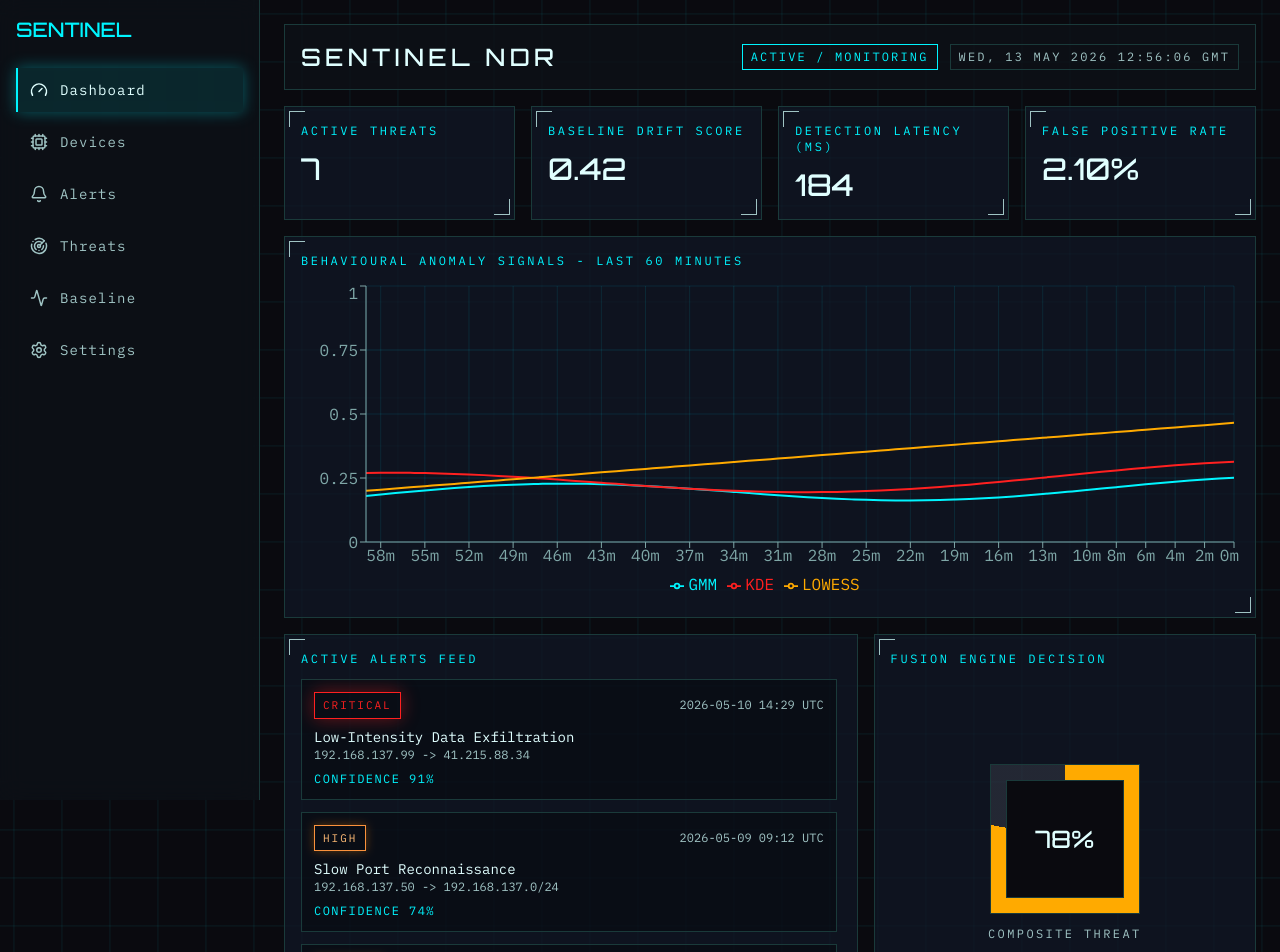
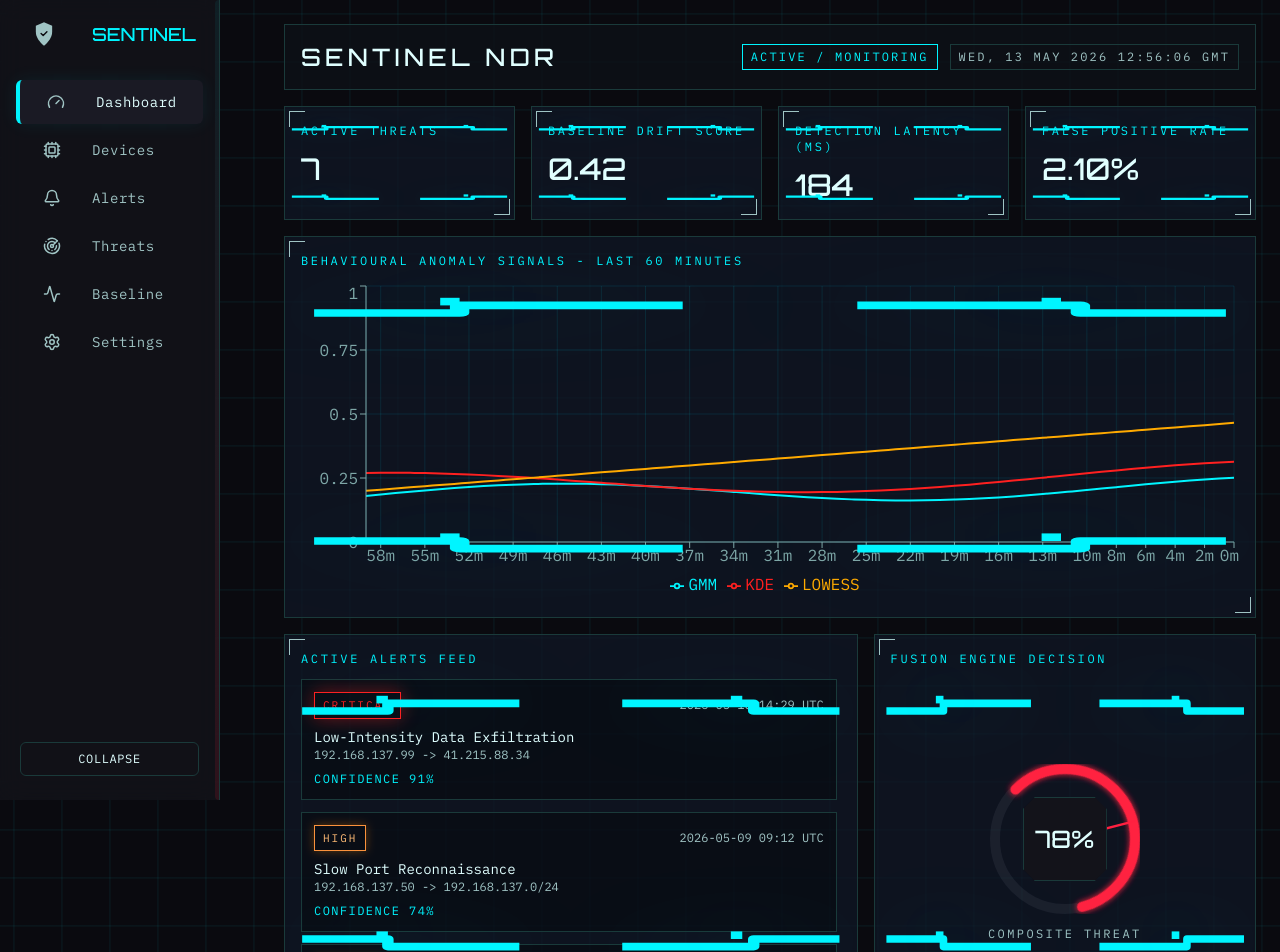
Before and after one commit to Testimony-Chimberengwa/sentinel-ndr, a React (Vite) app in the folder frontend/: page /dashboard in a window 1280 px wide. Shown: the top 952 px of the page. Built offline with nearby package versions, Linux system fonts and the light colour scheme.

Commit message:
feat(gx): integrate Opera GX-inspired styles, circuit traces, octagon gauge, and sidebar icon

```diff
--- a/frontend/src/components/layout/Sidebar.jsx
+++ b/frontend/src/components/layout/Sidebar.jsx
@@ -1,5 +1,6 @@
 import { Activity, Bell, Cpu, Gauge, Radar, Settings } from 'lucide-react'
 import { NavLink } from 'react-router-dom'
+import { useState } from 'react'
 
 const nav = [
   { to: '/dashboard', label: 'Dashboard', icon: Gauge },
@@ -11,27 +12,56 @@ const nav = [
 ]
 
 export default function Sidebar() {
+  const [expanded, setExpanded] = useState(false)
+
   return (
-    <aside className="sticky top-0 h-screen border-r border-tron-border bg-tron-dark/80 p-4 backdrop-blur-md">
-      <p className="mb-6 font-display text-xl text-tron-cyan">SENTINEL</p>
-      <nav className="space-y-2">
+    <aside
+      onMouseEnter={() => setExpanded(true)}
+      onMouseLeave={() => setExpanded(false)}
+      className={`sticky top-0 h-screen sx-sidebar ${expanded ? 'expanded' : ''} border-r border-tron-border bg-gx-panel/80 p-2 backdrop-blur-md flex flex-col items-stretch`}
+    >
+      <div className="flex items-center gap-3 px-2 py-3">
+        <div className="icon-only" aria-hidden>
+          <svg width="28" height="28" viewBox="0 0 24 24" fill="none" xmlns="http://www.w3.org/2000/svg">
+            <path d="M12 2l7 3v5c0 5-3.5 9-7 12-3.5-3-7-7-7-12V5l7-3z" fill="currentColor" />
+            <path d="M9.5 11.5l1.8 1.8 3.2-3.2" stroke="#0a0a0f" strokeWidth="1.2" strokeLinecap="round" strokeLinejoin="round" />
+          </svg>
+        </div>
+        <div className="ml-2 nav-label font-display text-lg text-tron-cyan">SENTINEL</div>
+      </div>
+
+      <nav className="mt-4 flex-1">
         {nav.map(({ to, label, icon: Icon }) => (
           <NavLink
             key={to}
             to={to}
             className={({ isActive }) =>
-              `flex items-center gap-3 border-l-2 px-3 py-3 text-sm tracking-[0.08em] ${
+              `group flex items-center gap-3 px-2 py-3 rounded-md my-1 mx-2 transition-colors ${
                 isActive
-                  ? 'border-tron-cyan bg-tron-cyan/10 text-tron-text-bright shadow-glow-cyan'
-                  : 'border-transparent text-tron-text hover:bg-tron-panel/70 hover:text-tron-cyan'
+                  ? 'bg-gx-charcoal text-tron-text-bright shadow-[0_0_18px_rgba(0,245,255,0.08)] border-l-4 border-gx-trace'
+                  : 'text-tron-text hover:bg-tron-panel/60 hover:text-tron-cyan'
               }`
             }
           >
-            <Icon size={18} />
-            {label}
+            <div className="icon-only text-tron-text group-[.active]:text-tron-cyan">
+              <Icon size={18} className={""} />
+            </div>
+            <div className="nav-label text-sm tracking-[0.04em]">{label}</div>
           </NavLink>
         ))}
       </nav>
+
+      <div className="px-3 py-4">
+        <button
+          onClick={() => setExpanded((s) => !s)}
+          className="w-full text-xs uppercase tracking-wider text-tron-text-bright bg-transparent border border-tron-border px-3 py-2 rounded-md"
+        >
+          {expanded ? 'Collapse' : 'Expand'}
+        </button>
+      </div>
+
+      {/* right-edge chrome gradient */}
+      <div aria-hidden className="absolute right-0 top-0 h-full w-[4px] rounded-l-md" style={{ background: 'linear-gradient(180deg,#00f5ff10,#ff204020)' }} />
     </aside>
   )
 }
--- a/frontend/src/components/ui/HUDCard.jsx
+++ b/frontend/src/components/ui/HUDCard.jsx
@@ -1,8 +1,25 @@
 export default function HUDCard({ title, children, className = '' }) {
   return (
-    <section className={`hud-card border border-tron-border bg-tron-panel/70 p-4 ${className}`}>
+    <section className={`hud-card border border-tron-border bg-tron-panel/70 p-4 relative ${className}`}>
       {title ? <header className="mb-3 text-xs uppercase tracking-[0.22em] text-tron-cyan">{title}</header> : null}
       {children}
+
+      {/* Circuit traces overlay (simple right-angle traces from corners) */}
+      <div className="circuit-trace" aria-hidden>
+        <svg viewBox="0 0 100 100" preserveAspectRatio="none">
+          <path className="circuit-path" d="M4 20 H18 V18 H40" />
+          <rect className="circuit-node" x="16" y="16" width="2" height="2" />
+
+          <path className="circuit-path" d="M96 80 H82 V82 H60" />
+          <rect className="circuit-node" x="78" y="78" width="2" height="2" />
+
+          <path className="circuit-path" d="M4 80 H18 V82 H40" />
+          <rect className="circuit-node" x="16" y="78" width="2" height="2" />
+
+          <path className="circuit-path" d="M96 20 H82 V18 H60" />
+          <rect className="circuit-node" x="78" y="16" width="2" height="2" />
+        </svg>
+      </div>
     </section>
   )
 }
--- a/frontend/src/components/ui/ThreatGauge.jsx
+++ b/frontend/src/components/ui/ThreatGauge.jsx
@@ -1,21 +1,78 @@
-export default function ThreatGauge({ value, size = 150, label = 'Fusion', color = '#00f5ff' }) {
+import { useEffect, useState } from 'react'
+
+export default function ThreatGauge({ value, size = 150, label = 'Fusion', color }) {
   const v = Math.max(0, Math.min(100, value))
-  const ring = {
-    background: `conic-gradient(${color} ${v * 3.6}deg, rgba(255,255,255,0.09) 0deg)`,
-    width: `${size}px`,
-    height: `${size}px`,
-  }
+  const [animated, setAnimated] = useState(0)
+
+  useEffect(() => {
+    const t = setTimeout(() => setAnimated(v), 60)
+    return () => clearTimeout(t)
+  }, [v])
+
+  const stroke = 10
+  const radius = (size - stroke) / 2
+  const circumference = 2 * Math.PI * radius
+  const visible = (270 / 360) * circumference
+  const dashOffset = visible * (1 - animated / 100)
+  const rotation = -135 + (animated / 100) * 270
+
+  const tone = animated >= 75 ? 'var(--gx-red)' : animated >= 50 ? 'var(--tron-amber)' : color || 'var(--gx-trace)'
 
   return (
     <div className="flex flex-col items-center gap-3">
-      <div className="relative grid place-items-center border border-tron-border p-2" style={ring}>
-        <div
-          className="grid place-items-center border border-tron-border bg-tron-black text-center"
-          style={{ width: `${size - 32}px`, height: `${size - 32}px` }}
-        >
-          <p className="font-display text-2xl text-tron-text-bright">{v}%</p>
+      <div style={{ width: size, height: size }} className="relative">
+        <svg width={size} height={size} viewBox={`0 0 ${size} ${size}`}>
+          <defs>
+            <filter id="gGlow" x="-50%" y="-50%" width="200%" height="200%">
+              <feGaussianBlur stdDeviation="3" result="b" />
+              <feMerge>
+                <feMergeNode in="b" />
+                <feMergeNode in="SourceGraphic" />
+              </feMerge>
+            </filter>
+          </defs>
+
+          {/* background track */}
+          <circle
+            cx={size / 2}
+            cy={size / 2}
+            r={radius}
+            stroke="rgba(255,255,255,0.06)"
+            strokeWidth={stroke}
+            fill="none"
+            transform={`rotate(-135 ${size / 2} ${size / 2})`}
+            strokeLinecap="round"
+          />
+
+          {/* active arc */}
+          <circle
+            cx={size / 2}
+            cy={size / 2}
+            r={radius}
+            stroke={tone}
+            strokeWidth={stroke}
+            strokeDasharray={`${visible} ${circumference}`}
+            strokeDashoffset={dashOffset}
+            strokeLinecap="round"
+            fill="none"
+            transform={`rotate(-135 ${size / 2} ${size / 2})`}
+            style={{ transition: 'stroke-dashoffset 600ms cubic-bezier(.2,.9,.2,1), stroke 300ms' }}
+            filter="url(#gGlow)"
+          />
+
+          {/* needle */}
+          <g transform={`translate(${size / 2}, ${size / 2})`}>
+            <line x1="0" y1="0" x2="0" y2={-radius + stroke / 2 - 6} stroke={tone} strokeWidth={2.5} strokeLinecap="round" transform={`rotate(${rotation})`} style={{ transition: 'transform 600ms cubic-bezier(.2,.9,.2,1)' }} />
+            <circle r={6} fill={tone} stroke="#0a0a0f" strokeWidth={1.5} />
+          </g>
+        </svg>
+
+        {/* center octagon with percentage */}
+        <div className="absolute left-1/2 top-1/2 -translate-x-1/2 -translate-y-1/2 octagon grid place-items-center border border-tron-border bg-gx-panel text-center" style={{ width: `${size * 0.56}px`, height: `${size * 0.56}px` }}>
+          <p className="font-display text-2xl text-tron-text-bright">{Math.round(animated)}%</p>
         </div>
       </div>
+
       <p className="text-xs uppercase tracking-[0.2em] text-tron-text">{label}</p>
     </div>
   )
--- a/frontend/src/styles/globals.css
+++ b/frontend/src/styles/globals.css
@@ -65,6 +65,49 @@ body {
   border-bottom: 1px solid;
 }
 
+/* Octagonal panel utility (used for central gauges/status pills) */
+.octagon {
+  -webkit-clip-path: polygon(12px 0%, calc(100% - 12px) 0%, 100% 12px, 100% calc(100% - 12px), calc(100% - 12px) 100%, 12px 100%, 0% calc(100% - 12px), 0% 12px);
+  clip-path: polygon(12px 0%, calc(100% - 12px) 0%, 100% 12px, 100% calc(100% - 12px), calc(100% - 12px) 100%, 12px 100%, 0% calc(100% - 12px), 0% 12px);
+}
+
+/* Circuit trace SVG container */
+.circuit-trace {
+  position: absolute;
+  inset: 0;
+  pointer-events: none;
+}
+.circuit-trace svg { width: 100%; height: 100%; }
+.circuit-node { fill: var(--gx-trace, #00f5ff); filter: drop-shadow(0 0 6px rgba(0,245,255,0.25)); }
+.circuit-path { stroke: var(--gx-trace, #00f5ff); stroke-width: 2; fill: none; stroke-linejoin: round; stroke-linecap: square; filter: drop-shadow(0 0 10px rgba(0,245,255,0.18)); }
+.circuit-path.alert { stroke: var(--gx-trace-alert, #ff2040); filter: drop-shadow(0 0 12px rgba(255,32,64,0.18)); }
+
+/* GX chunky toggle */
+.gx-toggle {
+  width: 56px; height: 28px; border-radius: 999px; padding: 3px; display: inline-flex; align-items: center; background: rgba(26,26,36,0.65); border: 1px solid rgba(255,255,255,0.04); transition: all 200ms ease;
+}
+.gx-toggle .knob { width: 22px; height: 22px; background: #44454f; border-radius: 999px; transition: transform 200ms ease, background 200ms ease, box-shadow 200ms ease; display: inline-block;}
+.gx-toggle.active { background: linear-gradient(90deg, rgba(0,245,255,0.12), rgba(0,245,255,0.06)); box-shadow: 0 0 12px rgba(0,245,255,0.18); border-color: rgba(0,245,255,0.22); }
+.gx-toggle.active .knob { transform: translateX(28px); background: radial-gradient(circle at 30% 30%, #ffffff 0%, #dffcff 20%); box-shadow: 0 0 8px rgba(0,245,255,0.28); }
+
+/* Sidebar collapsed/expanded helpers (used by component) */
+.sx-sidebar { transition: width 240ms cubic-bezier(.2,.9,.2,1); width: 56px; }
+.sx-sidebar.expanded { width: 220px; }
+.sx-sidebar .icon-only { display: inline-flex; align-items: center; justify-content: center; width: 56px; }
+.sx-sidebar .nav-label { opacity: 0; transform: translateX(-6px); transition: opacity 200ms, transform 200ms; }
+.sx-sidebar.expanded .nav-label { opacity: 1; transform: translateX(0); }
+
+/* CSS variables mapping for new colors */
+:root {
+  --gx-panel: #13131a;
+  --gx-charcoal: #1a1a24;
+  --gx-red: #ff2040;
+  --gx-pink: #ff3366;
+  --gx-purple-dim: #2a2a35;
+  --gx-trace: #00f5ff;
+  --gx-trace-alert: #ff2040;
+}
+
 .scan-lines {
   background-image: repeating-linear-gradient(
     180deg,
--- a/frontend/tailwind.config.js
+++ b/frontend/tailwind.config.js
@@ -10,13 +10,20 @@ export default {
         'tron-cyan': '#00f5ff',
         'tron-cyan-dim': '#00b8bf',
         'tron-red': '#ff2020',
+        'gx-panel': '#13131a',
+        'gx-charcoal': '#1a1a24',
+        'gx-red': '#ff2040',
+        'gx-pink': '#ff3366',
+        'gx-purple-dim': '#2a2a35',
+        'gx-trace': '#00f5ff',
+        'gx-trace-alert': '#ff2040',
         'tron-amber': '#ffaa00',
         'tron-border': '#1a3a3a',
         'tron-text': '#a0c4c4',
         'tron-text-bright': '#e0ffff',
       },
       fontFamily: {
-        mono: ['IBM Plex Mono', 'monospace'],
+        mono: ['JetBrains Mono', 'IBM Plex Mono', 'monospace'],
         display: ['Orbitron', 'sans-serif'],
       },
       boxShadow: {
```
